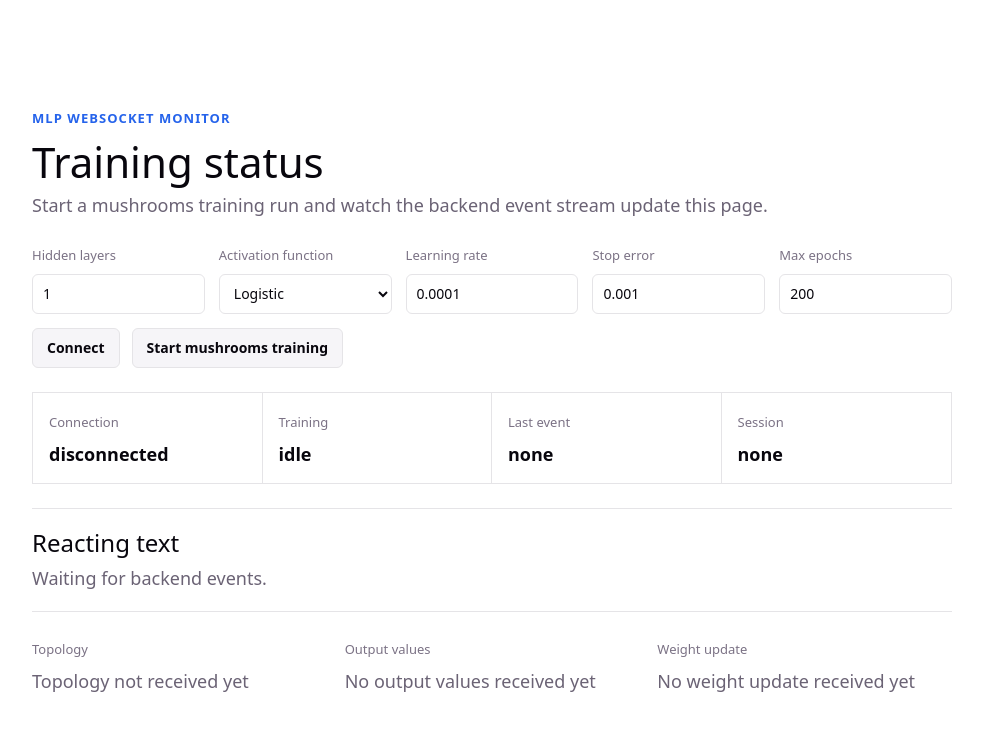
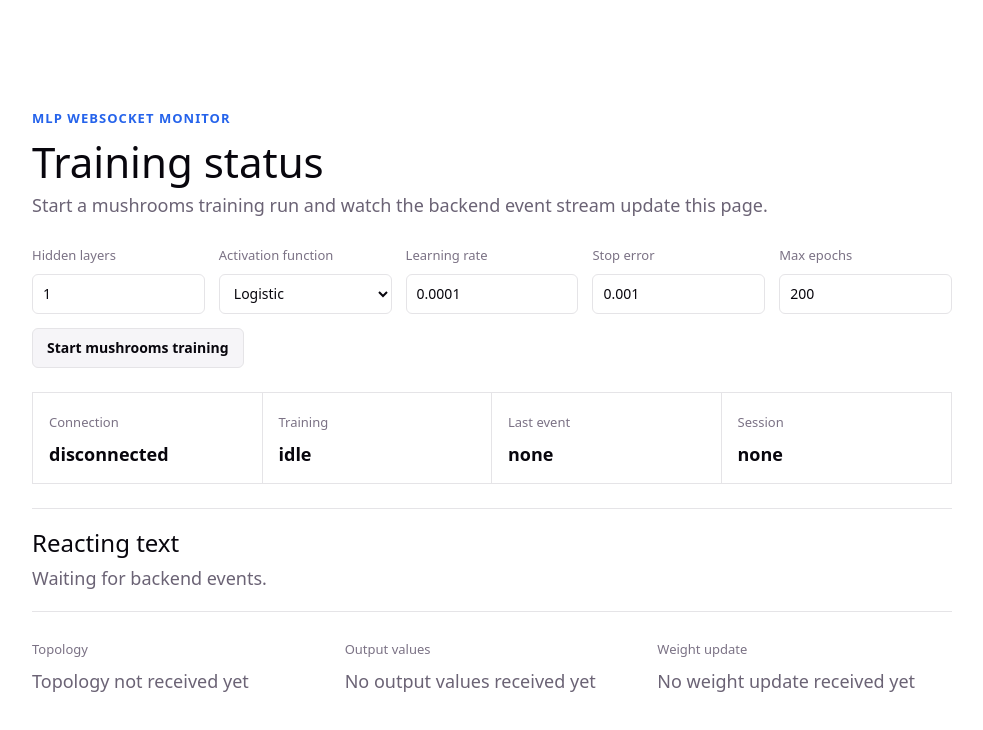
Before and after one commit to stiigp/portf-MLP, a React (Vite) app in the folder frontend/: page / in a window 1280 px wide. Shown: the top 730 px of the page, without its empty margins (148-1131 px from the left). Built offline with nearby package versions, Linux system fonts and the light colour scheme.

Commit message:
feat(frontend): removing 'connect' button

```diff
--- a/frontend/src/App.tsx
+++ b/frontend/src/App.tsx
@@ -121,21 +121,12 @@ function App() {
     setConnectionState('connected')
   }
 
-  async function handleConnect(): Promise<void> {
-    try {
-      await ensureConnected()
-    } catch (error) {
-      setConnectionState('error')
-      console.error(error)
-    }
-  }
-
   async function handleStartMushroomsTraining(
     trainingForm: TrainingFormState,
   ): Promise<void> {
     try {
+      const session = await createTrainingSession()
       await ensureConnected()
-      const session = await createTrainingSession()
 
       trainingSubscriptionRef.current?.unsubscribe()
       trainingSubscriptionRef.current = stompClient.subscribeToTrainingStatus(
@@ -176,9 +167,7 @@ function App() {
 
         <TrainingForm
           connectionBusy={connectionState === 'connecting'}
-          connected={stompClient.connected}
           training={training}
-          onConnect={handleConnect}
           onStartTraining={(trainingForm) => {
             void handleStartMushroomsTraining(trainingForm)
           }}
--- a/frontend/src/components/TrainingForm.tsx
+++ b/frontend/src/components/TrainingForm.tsx
@@ -8,9 +8,7 @@ export interface TrainingFormState {
 
 interface TrainingFormProps {
   connectionBusy: boolean
-  connected: boolean
   training: boolean
-  onConnect: () => void
   onStartTraining: (trainingForm: TrainingFormState) => void
 }
 
@@ -24,9 +22,7 @@ const defaultTrainingForm: TrainingFormState = {
 
 export function TrainingForm({
   connectionBusy,
-  connected,
   training,
-  onConnect,
   onStartTraining,
 }: TrainingFormProps) {
   return (
@@ -104,13 +100,6 @@ export function TrainingForm({
       </label>
 
       <div className="actions">
-        <button
-          type="button"
-          onClick={onConnect}
-          disabled={connectionBusy || connected}
-        >
-          {connected ? 'Connected' : 'Connect'}
-        </button>
         <button type="submit" disabled={training || connectionBusy}>
           {training ? 'Training...' : 'Start mushrooms training'}
         </button>
```
